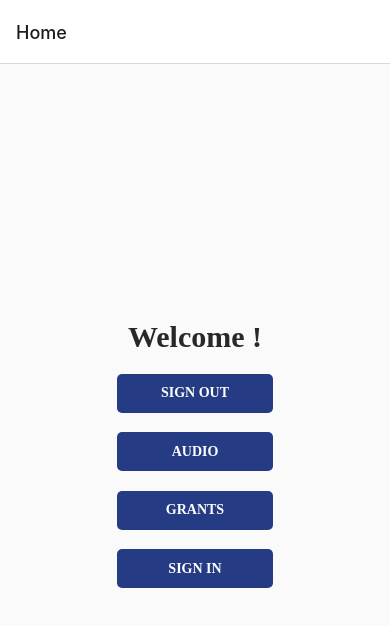
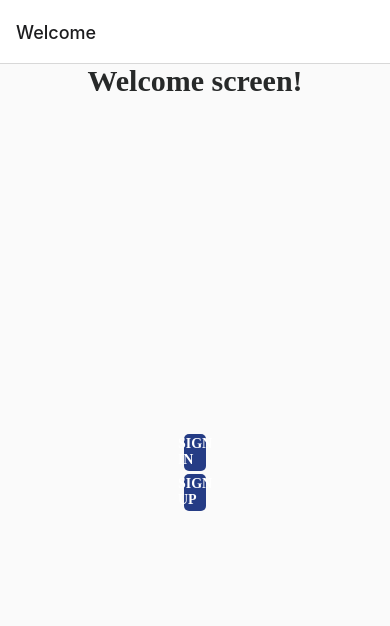
Before and after one commit to calblueprint/cultural-survival, a React Native app: screen /Home in a window 390 px wide. Shown: the top 626 px of the page. Built offline with nearby package versions, Linux system fonts and the light colour scheme; no server answers.

Commit message:
Working app; removed firebase ''

```diff
--- a/package.json
+++ b/package.json
@@ -12,6 +12,7 @@
     "@react-navigation/native": "^6.0.13",
     "@react-navigation/stack": "^6.3.1",
     "expo": "~46.0.9",
+    "expo-cli": "^6.0.8",
     "expo-status-bar": "~1.4.0",
     "firebase": "^9.6.11",
     "react": "18.0.0",
--- a/src/firebase/firebaseApp.ts
+++ b/src/firebase/firebaseApp.ts
@@ -1,41 +1,41 @@
-// Import the functions you need from the SDKs you need
-import {initializeApp} from "firebase/app";
-import { Analytics, getAnalytics } from "firebase/analytics";
-import {Firestore, getFirestore} from "firebase/firestore";
+// // Import the functions you need from the SDKs you need
+// import {initializeApp} from "firebase/app";
+// import { Analytics, getAnalytics } from "firebase/analytics";
+// import {Firestore, getFirestore} from "firebase/firestore";
 
-import {
-    API_KEY,
-    AUTH_DOMAIN,
-    PROJECT_ID,
-    STORAGE_BUCKET,
-    MESSAGING_SENDER_ID,
-    APP_ID,
-  } from "@env";
+// import {
+//     API_KEY,
+//     AUTH_DOMAIN,
+//     PROJECT_ID,
+//     STORAGE_BUCKET,
+//     MESSAGING_SENDER_ID,
+//     APP_ID,
+//   } from "@env";
 
-// Your web app's Firebase configuration
-// For Firebase JS SDK v7.20.0 and later, measurementId is optional
-const firebaseConfig = {
-    apiKey: API_KEY,
-    authDomain: AUTH_DOMAIN,
-    projectId: PROJECT_ID,
-    storageBucket: STORAGE_BUCKET,
-    messagingSenderId: MESSAGING_SENDER_ID,
-    appId: APP_ID,
-};
+// // Your web app's Firebase configuration
+// // For Firebase JS SDK v7.20.0 and later, measurementId is optional
+// const firebaseConfig = {
+//     apiKey: API_KEY,
+//     authDomain: AUTH_DOMAIN,
+//     projectId: PROJECT_ID,
+//     storageBucket: STORAGE_BUCKET,
+//     messagingSenderId: MESSAGING_SENDER_ID,
+//     appId: APP_ID,
+// };
 
-// Initialize Firebase
-const firebaseApp = initializeApp(firebaseConfig);
-let analytics:Analytics, db:Firestore;
-if (firebaseConfig?.projectId) {
-  // Initialize Firebase
-  const app = initializeApp(firebaseConfig);
+// // Initialize Firebase
+// const firebaseApp = initializeApp(firebaseConfig);
+// let analytics:Analytics, db:Firestore;
+// if (firebaseConfig?.projectId) {
+//   // Initialize Firebase
+//   const app = initializeApp(firebaseConfig);
 
-  if (app.name && typeof window !== 'undefined') {
-    analytics = getAnalytics(app);
-  }
+//   if (app.name && typeof window !== 'undefined') {
+//     analytics = getAnalytics(app);
+//   }
 
-  // Access Firebase services using shorthand notation
-  db = getFirestore(firebaseApp);
-}
+//   // Access Firebase services using shorthand notation
+//   db = getFirestore(firebaseApp);
+// }
 
-export { db, analytics }
+// export { db, analytics }
--- a/src/navigation/index.tsx
+++ b/src/navigation/index.tsx
@@ -1,10 +1,11 @@
-import { useAuthentication } from '../utils/hooks/useAuthentication';
-import UserStack from './userStack';
-import AuthStack from './authStack';
+// import { useAuthentication } from '../utils/hooks/useAuthentication';
+import UserStack from "./userStack";
+import AuthStack from "./authStack";
 
 export default function RootNavigation() {
-  const { user } = useAuthentication();
-
+  //const { user } = useAuthentication();
   // TODO: switch this order after authentication has been properly implemented
-  return user ? <AuthStack /> : <UserStack /> ;
+  //return user ? <AuthStack /> : <UserStack />;
+  // CHANGE THIS WHEN USER AUTH IS IMPLEMENTED
+  return <AuthStack />;
 }
--- a/src/screens/HomeScreen/Home.tsx
+++ b/src/screens/HomeScreen/Home.tsx
@@ -1,5 +1,5 @@
 import { StyleSheet, Text, View } from "react-native";
-import { useAuthentication } from "../../utils/hooks/useAuthentication";
+// import { useAuthentication } from "../../utils/hooks/useAuthentication";
 import { Button } from "react-native-elements";
 import { getAuth, signOut } from "firebase/auth";
 import ViewContainer from "../../components/ViewContainer";
@@ -10,11 +10,11 @@
 const auth = getAuth();
 
 const HomeScreen = ({ navigation }: any) => {
-  const { user } = useAuthentication();
+  // const { user } = useAuthentication();
 
   return (
     <ViewContainer>
-      <Text style={globalStyles.h2}>Welcome {user?.email}!</Text>
+      <Text style={globalStyles.h2}>Welcome {/*user?.emaiL*/}!</Text>
 
       <RectButton
         text="Sign Out"
--- a/src/utils/hooks/useAuthentication.ts
+++ b/src/utils/hooks/useAuthentication.ts
@@ -1,27 +1,26 @@
 import React from 'react';
-import { getAuth, onAuthStateChanged, User } from 'firebase/auth';
 
-const auth = getAuth();
+// const auth = getAuth();
 
-export function useAuthentication() {
-  const [user, setUser] = React.useState<User>();
+// export function useAuthentication() {
+//   const [user, setUser] = React.useState<User>();
 
-  React.useEffect(() => {
-    const unsubscribeFromAuthStatuChanged = onAuthStateChanged(auth, (user) => {
-      if (user) {
-        // User is signed in, see docs for a list of available properties
-        // https://firebase.google.com/docs/reference/js/firebase.User
-        setUser(user);
-      } else {
-        // User is signed out
-        setUser(undefined);
-      }
-    });
+//   React.useEffect(() => {
+//     const unsubscribeFromAuthStatuChanged = onAuthStateChanged(auth, (user) => {
+//       if (user) {
+//         // User is signed in, see docs for a list of available properties
+//         // https://firebase.google.com/docs/reference/js/firebase.User
+//         setUser(user);
+//       } else {
+//         // User is signed out
+//         setUser(undefined);
+//       }
+//     });
 
-    return unsubscribeFromAuthStatuChanged;
-  }, []);
+//     return unsubscribeFromAuthStatuChanged;
+//   }, []);
 
-  return {
-    user
-  };
-}
+//   return {
+//     user
+//   };
+// }
```
Also changed, not shown: App.tsx (+2 -5 lines), src/firebase/firestore/audio.ts (+4 -4 lines), src/firebase/firestore/grants.ts (+4 -4 lines), src/firebase/firestore/users.ts (+4 -4 lines), src/screens/WelcomeScreen/Welcome.tsx (+5 -5 lines), src/types/schema.ts (+10 -10 lines), 2 other files (tests, documents, lock files or other folders).
